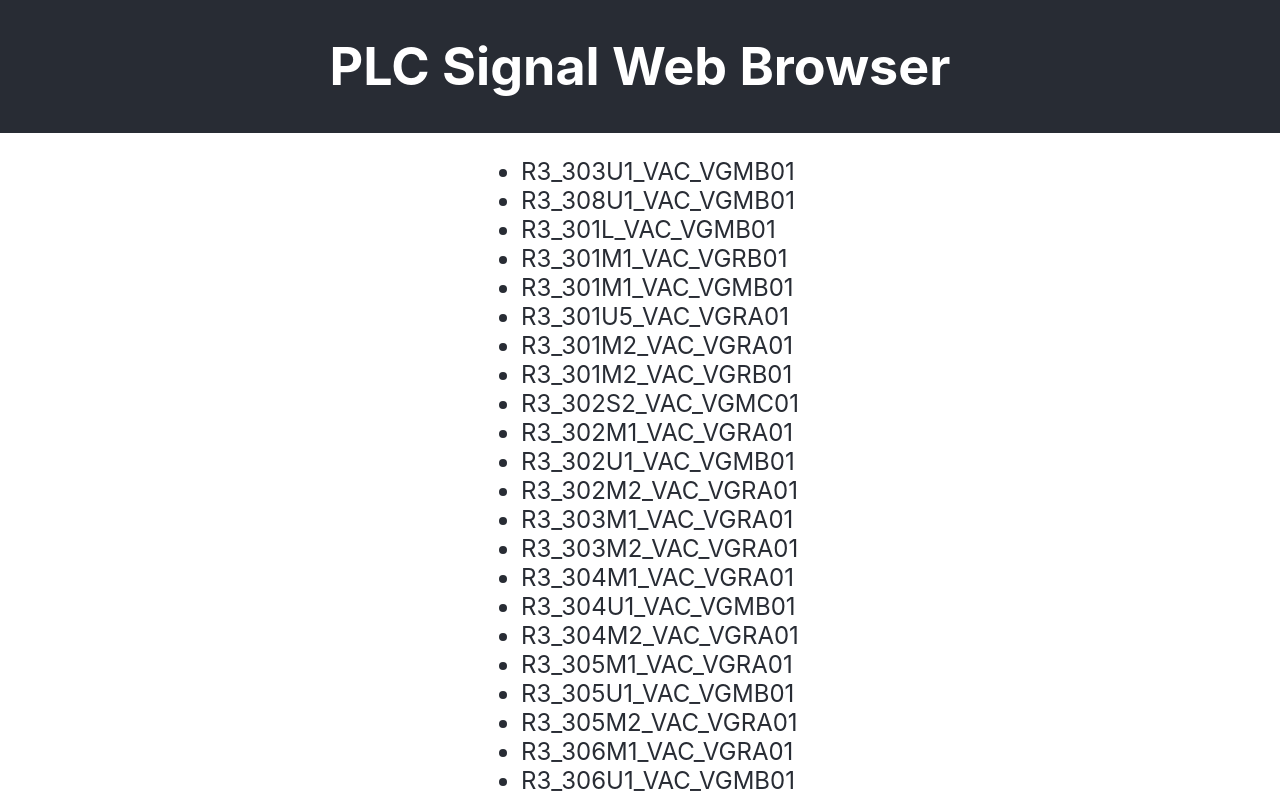
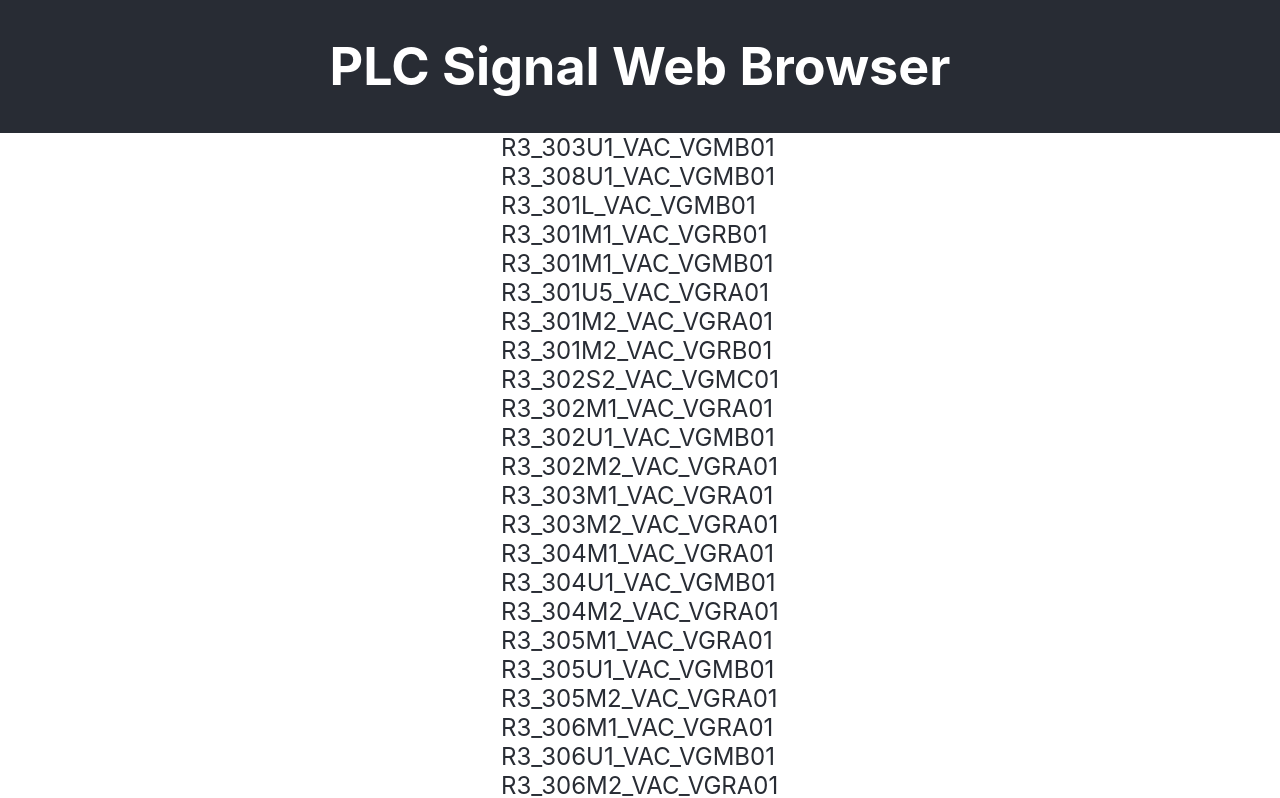
Before and after one commit to stevemolloy/signal_web, a React (Create React App) app: page / in a window 1280 px wide. Shown: the top 798 px of the page. Built offline with nearby package versions, Linux system fonts and the light colour scheme.

Commit message:
Some ul styling

```diff
--- a/src/App.css
+++ b/src/App.css
@@ -22,6 +22,12 @@
   color: #282c34;
 }
 
+.App-body ul {
+  list-style-type: none;
+  margin: 0;
+  padding: 0;
+}
+
 .App-link {
   color: #61dafb;
 }
```
